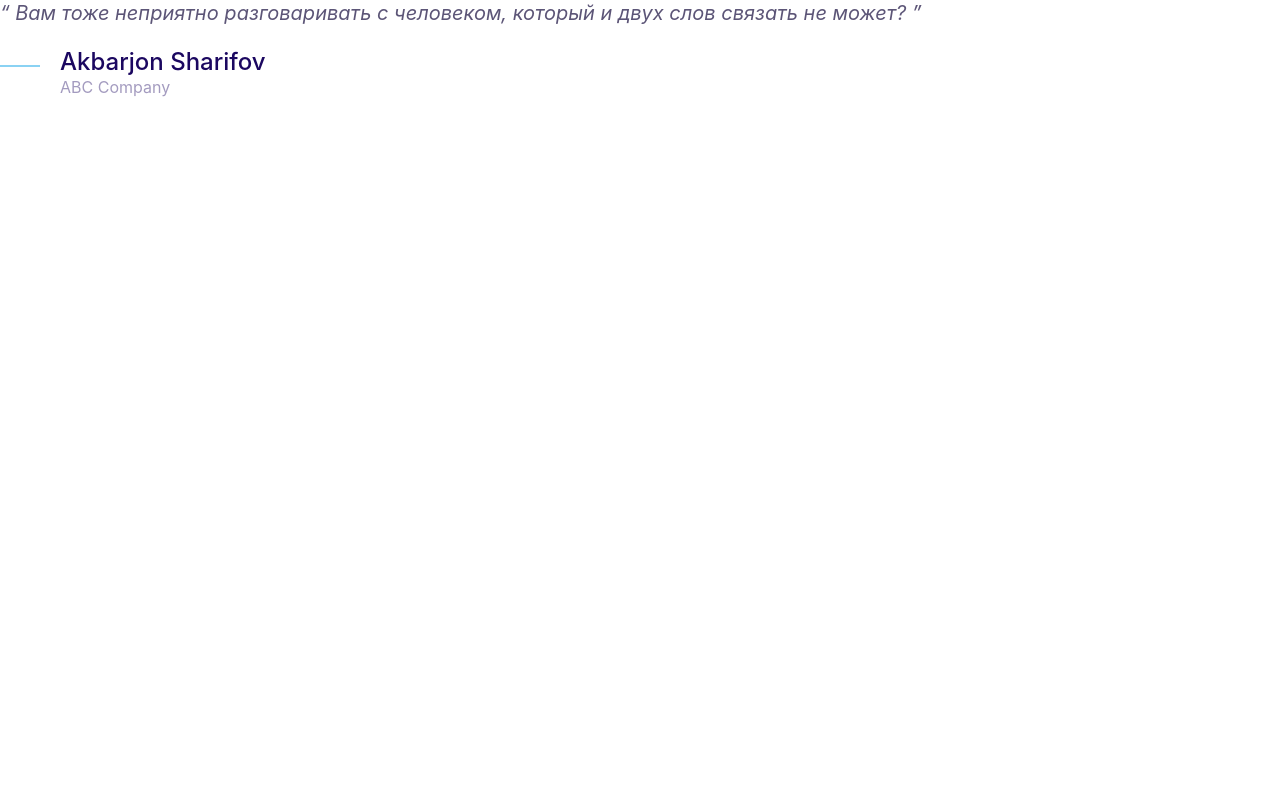
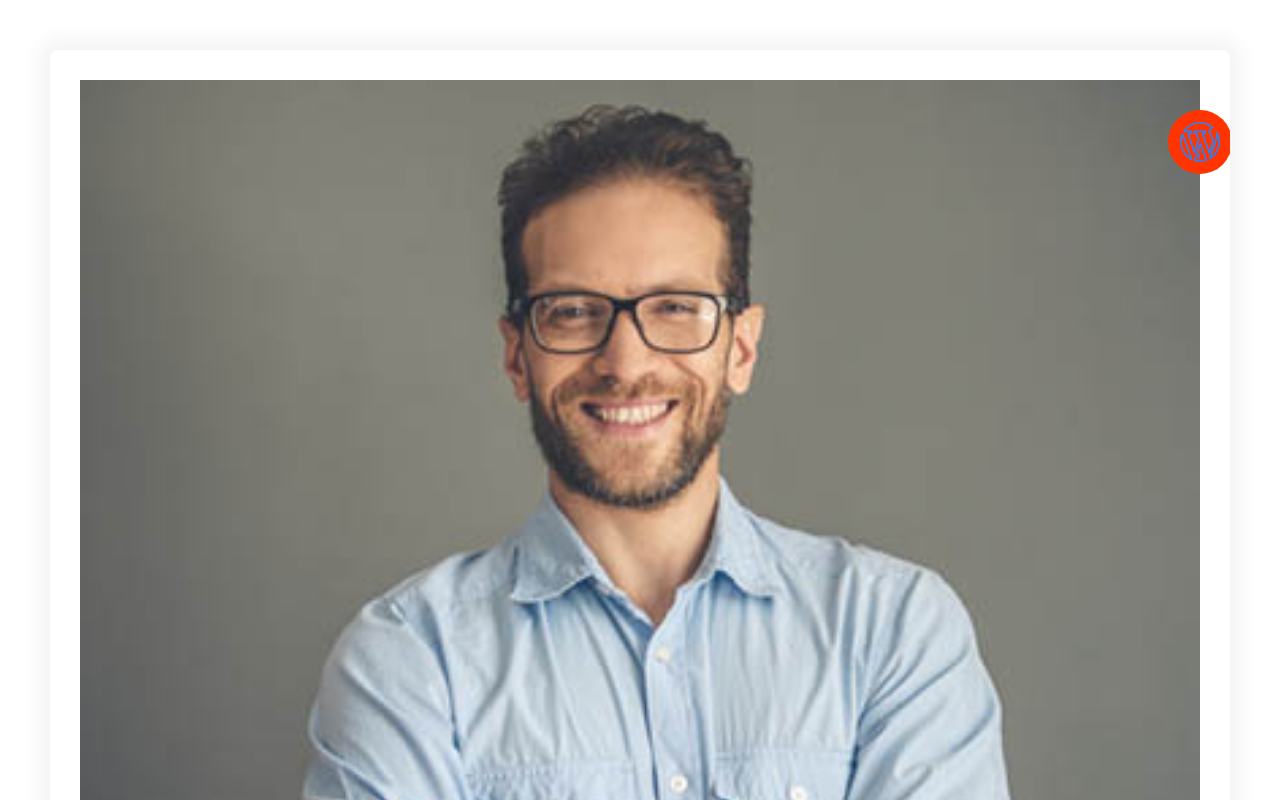
Before and after one commit to Akbarjonsharifov/myfirstproject, a plain HTML site: page index.html in a window 1280 px wide. Shown: the top 800 px of the page. Drawn offline with Linux system fonts and the light colour scheme.

Commit message:
grid and testimonials more or less done

```diff
--- a/css/styles.css
+++ b/css/styles.css
@@ -435,6 +435,10 @@ a {
     fill: var(--color-primary);
 }
 
+.icon--white {
+    fill: #fff;
+}
+
 .icon-container {
     background: #f3f9fa;
     width: 64px;
@@ -444,3 +448,43 @@ a {
     justify-content: center;
     align-items: center;
 }
+
+.icon-container--accent {
+    background: var(--color-accent);
+}
+
+/* GRIDS */
+.grid {
+    display: grid;
+}
+
+@media screen and (min-width: 768px) {
+    .grid--1 {
+        grid-template-columns: repeat(2, 1fr);
+    }
+}
+
+@media screen and (min-width: 1024px) {
+    .grid--1-3 {
+        grid-template-columns: repeat(3, 1fr);
+    }
+}
+
+/* TESTIMONIAL */
+.testimonial{
+    padding: 3rem;
+}
+
+.testimonial__image {
+    position: relative;
+}
+
+.testimonial__image > img {
+    width: 100%;
+}
+
+.testimonial__image > .icon-container {
+    position: absolute;
+    top: 3rem;
+    right: -32px;;
+}
--- a/index.html
+++ b/index.html
@@ -14,25 +14,19 @@
     <link rel="stylesheet" href="css/normalize.css" />
     <link rel="stylesheet" href="css/styles.css" />
   </head>
-  <body>
-    <blackquote class="quote">
-      <p class="quote__text">
-        Вам тоже неприятно разговаривать с человеком, который и двух слов
-        связать не может?
-      </p>
-      <footer>
-        <div class="media">
-          <div class="media__image">
-            <svg class="icon icon--primary quote__line">
-              <use xlink:href="images/sprite.svg#line"></use>
+  <body style="padding: 5rem">
+    <div class="card testimonial">
+      <div class="grid grid--1-2">
+        <div class="testimonial__image">
+          <img src="images/testimonial.jpg" alt="A happy smiling face" />
+          <span class="icon-container icon-container--accent">
+            <svg class="icon icon--primary">
+              <use xlink:href="images/sprite.svg#wordpress"></use>
             </svg>
-          </div>
-          <div class="media__body">
-            <h3 class="media__title quote__author">Akbarjon Sharifov</h3>
-            <p class="quote__organization">ABC Company</p>
-          </div>
+          </span>
         </div>
-      </footer>
-    </blackquote>
+        <div style="height: 100px; background: gold"></div>
+      </div>
+    </div>
   </body>
 </html>
```
Also changed, not shown: grids.html (added, +5 -0 lines), quotes.html (added, +19 -0 lines), images/testimonial.jpg (added).
